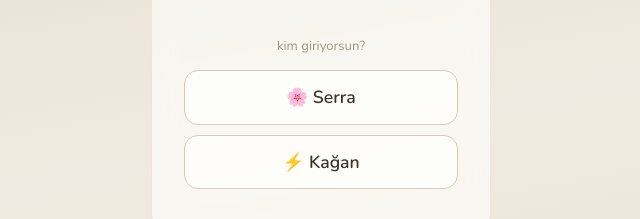
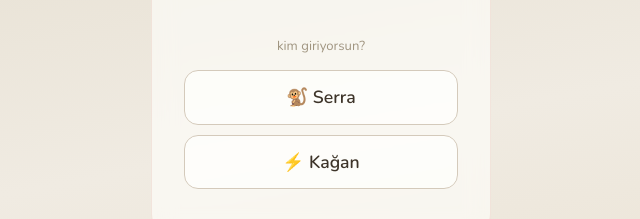
Before and after one commit to kaganaslan/yapilacaklar, a Next.js app: page / in a window 1280 px wide. Shown: the part 364-583 px from the top of the page, without its empty margins (319-959 px from the left). Built offline with nearby package versions, Linux system fonts and the light colour scheme.

Commit message:
chore: change Serra emoji to 🐒

```diff
--- a/src/app/page.tsx
+++ b/src/app/page.tsx
@@ -10,7 +10,7 @@ import PasswordGate, { UserKey, clearStoredUser } from "@/components/PasswordGat
 import { HeartIcon, PlusIcon } from "@/components/Icons";
 
 const USER_META: Record<UserKey, { emoji: string; label: string }> = {
-  serra: { emoji: "🌸", label: "Serra" },
+  serra: { emoji: "🐒", label: "Serra" },
   kagan: { emoji: "⚡", label: "Kağan" },
 };
 
--- a/src/components/ItemCard.tsx
+++ b/src/components/ItemCard.tsx
@@ -151,7 +151,7 @@ export default function ItemCard({
                   whiteSpace: "nowrap",
                 }}
               >
-                {item.created_by === "serra" ? "🌸" : "⚡"}
+                {item.created_by === "serra" ? "🐒" : "⚡"}
               </span>
             )}
           </div>
--- a/src/components/PasswordGate.tsx
+++ b/src/components/PasswordGate.tsx
@@ -5,7 +5,7 @@ import { HeartIcon } from "@/components/Icons";
 import { loginAction } from "@/app/actions";
 
 const USERS = [
-  { key: "serra", label: "Serra", emoji: "🌸" },
+  { key: "serra", label: "Serra", emoji: "🐒" },
   { key: "kagan", label: "Kağan", emoji: "⚡" },
 ] as const;
 
```
